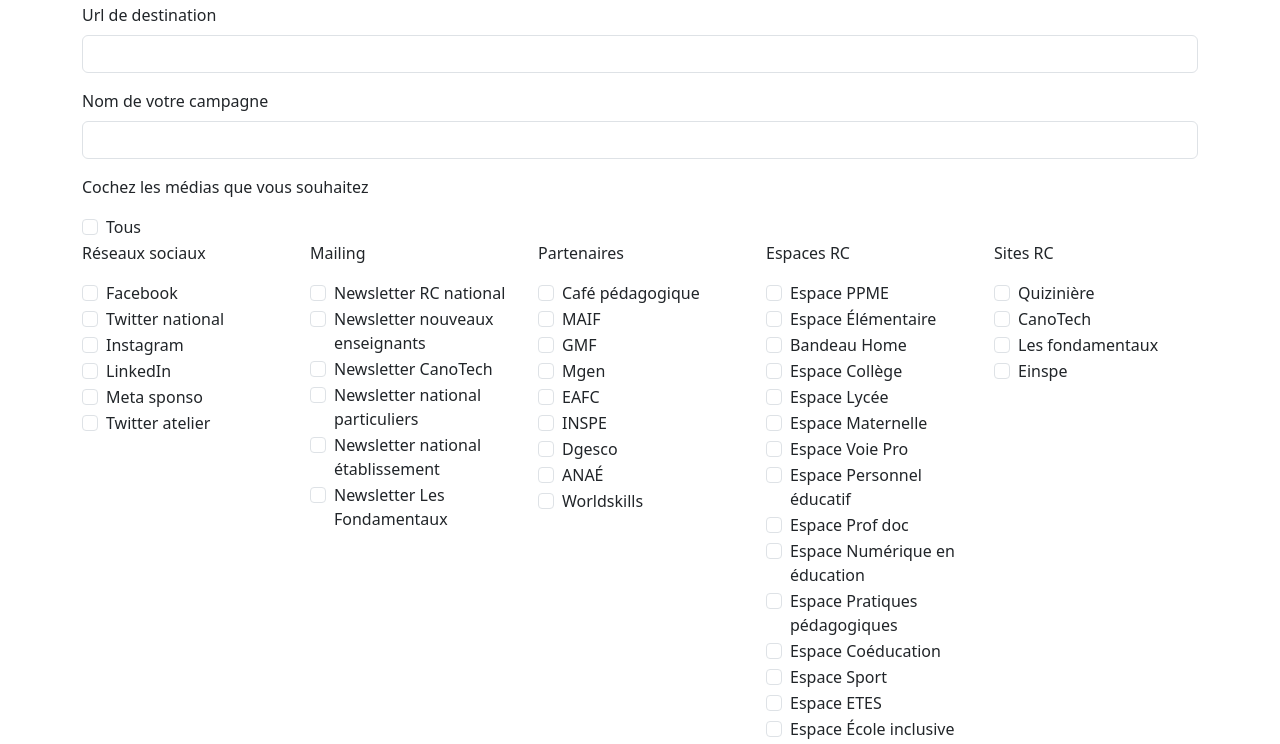
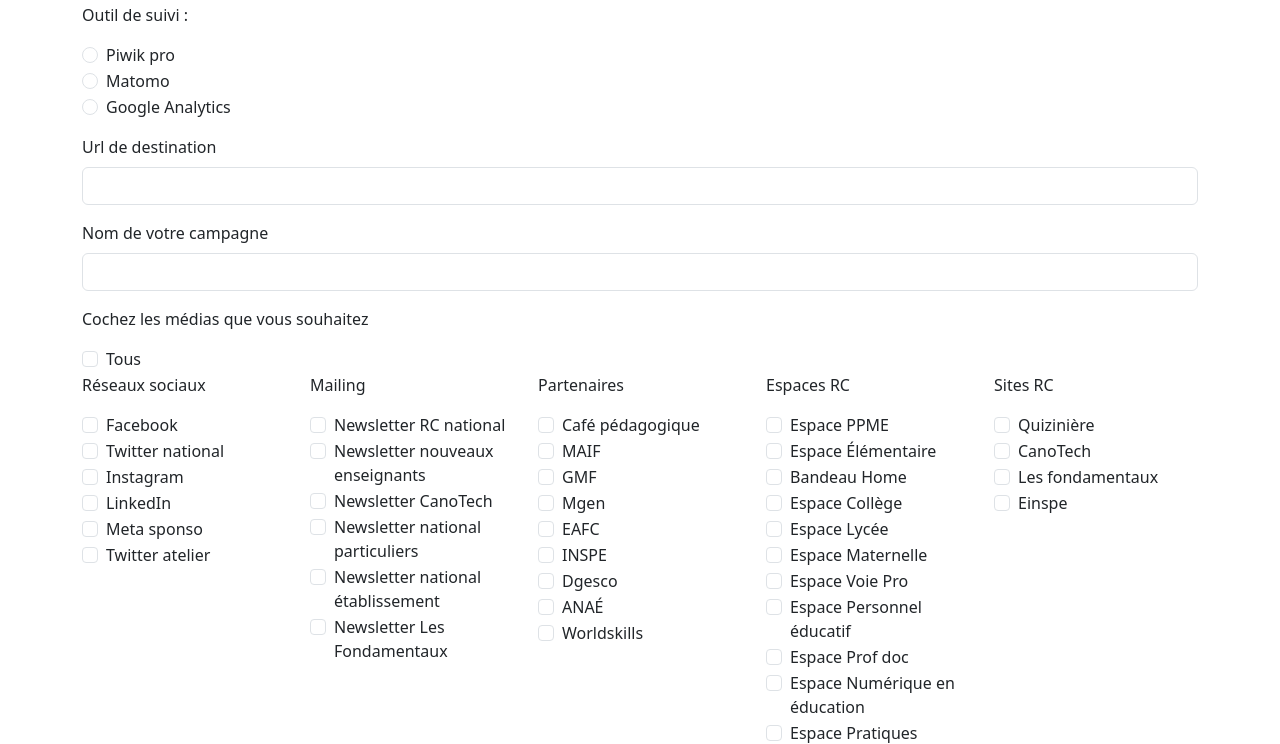
Before and after one commit to irondam/outilurl, a plain HTML site: page index.html in a window 1280 px wide. Shown: the part 53-797 px from the top of the page. Drawn offline with nearby package versions, Linux system fonts and the light colour scheme.

Commit message:
Add tracking tool options to URL tool
Added radio buttons for tracking tool selection.

```diff
--- a/index.html
+++ b/index.html
@@ -9,6 +9,21 @@
 <body>
     <div class="container">
         <h1>Outil URL</h1>
+        <div class="mb-3">
+            <p>Outil de suivi :</p>
+            <div class="form-check">
+                <label for="piwik" class="form-check-label">Piwik pro</label>
+                <input type="radio" id="piwik" name="toolURL" value="piwik" class="form-check-input"/>
+            </div>
+            <div class="form-check">
+                <label for="matomo" class="form-check-label">Matomo</label>
+                <input type="radio" id="matomo" name="toolURL" value="matomo" class="form-check-input"/>
+            </div>
+            <div class="form-check">
+                <label for="google" class="form-check-label">Google Analytics</label>
+                <input type="radio" id="google" name="toolURL" value="google" class="form-check-input"/>
+            </div>
+        </div>
         <div class="mb-3">
             <label for="inputURL" class="form-label">Url de destination</label>
             <input class="form-control" id="inputURL" type="text">
```
